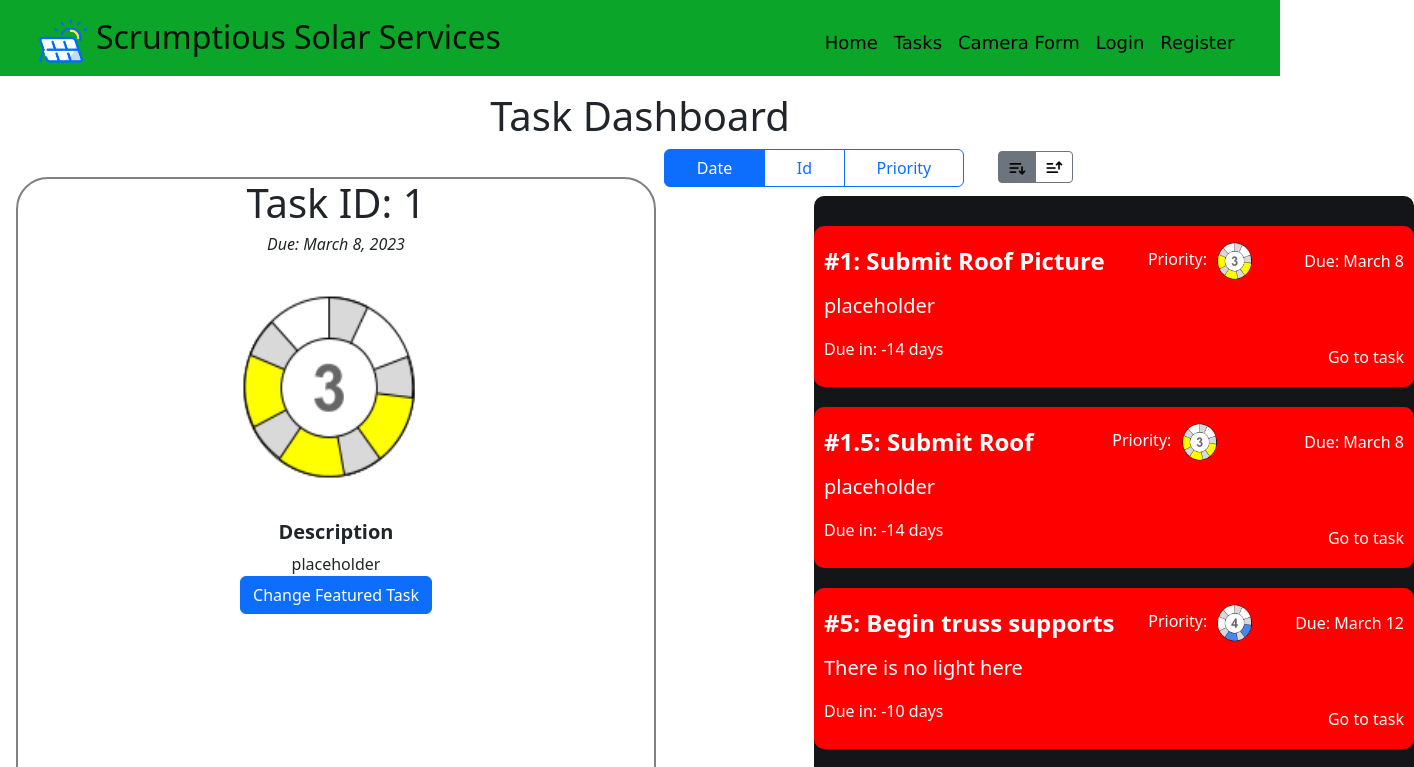
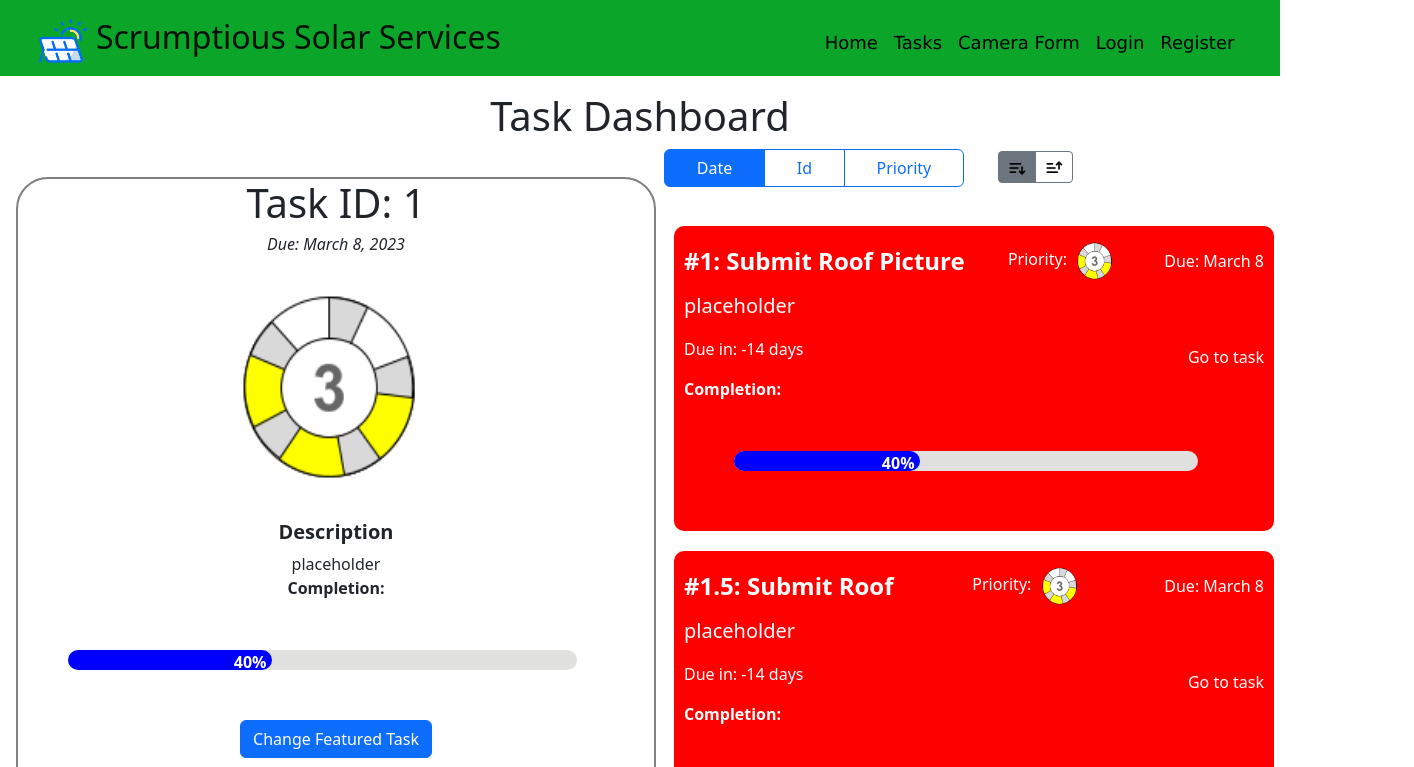
Before and after one commit to joshbernsteint/team11-scrumptious_7, a React (Create React App) app: page / in a window 1280 px wide. Shown: the top 767 px of the page, 1414 px wide, since content can reach past the window. Built offline with nearby package versions, Linux system fonts and the light colour scheme.

Commit message:
Integrated progress bar into task dashboard

```diff
--- a/src/App.css
+++ b/src/App.css
@@ -199,12 +199,12 @@
 
 .notification-bar {
   display: flex;
-  margin: 10px 25%;
+  margin: 10px;
   flex-direction: column;
-  align-items: center;
+  align-items: left;
   width: 50%;
   height: 200px;
-  background-color: #141518;
+  background-color: white;
   color:#ffffff;
   padding: 20px 0 20px 0;
   border-radius: 10px;
--- a/src/App.js
+++ b/src/App.js
@@ -31,7 +31,7 @@ function App() {
       description: "placeholder",
       priority: "3",
       date: "2023-03-8",
-      completed: "no",
+      completed: "40",
     },
     {
       id: "1.5",
@@ -42,7 +42,7 @@ function App() {
       description: "placeholder",
       priority: "3",
       date: "2023-03-8",
-      completed: "no",
+      completed: "15",
     },
     {
         id: "5",
@@ -53,7 +53,7 @@ function App() {
         description: "There is no light here",
         priority: "4",
         date: "2023-03-12",
-        completed: "no",
+        completed: "65",
 
     },
     {
@@ -65,7 +65,7 @@ function App() {
         description: "Put panels in place",
         priority: "1",
         date: "2023-03-30",
-        completed: "no",
+        completed: "30",
 
     },
     {
@@ -77,7 +77,7 @@ function App() {
         description: "Connect electrical wiring",
         priority: "2",
         date: "2023-03-31",
-        completed: "no",
+        completed: "90",
 
     },
   ]);
--- a/src/components/NotificationBar.js
+++ b/src/components/NotificationBar.js
@@ -64,7 +64,6 @@ function NotificationBar(props) {
         return sorted.reverse();
       }
     })
-
   const notis = (sortedWdir()).map((noti) => (
     <TaskNotification
       key={noti.title}
@@ -73,6 +72,7 @@ function NotificationBar(props) {
       date={noti.date}
       priority={priorities[parseInt(noti.priority)-1]}
       id={noti.id}
+      completed={noti.completed}
     ></TaskNotification>
   ));
 
--- a/src/components/ProgressBar.js
+++ b/src/components/ProgressBar.js
@@ -20,8 +20,8 @@ const ProgressBar = (props) => {
 
     const writing = {
         fontWeight: 'bold',
-        padding: 10,
-        color: 'white'
+        padding: 5,
+        color: 'white',
     }
 
     return (
--- a/src/components/TaskDashboard.js
+++ b/src/components/TaskDashboard.js
@@ -3,6 +3,7 @@ import { Stack, Card, ButtonGroup, ToggleButton, Button, Modal } from 'react-boo
 import { useRef, useState, useEffect } from 'react'
 import TaskStatus from './TaskStatus';
 import NotificationBar from './NotificationBar';
+import ProgressBar from './ProgressBar';
 
 const priorities=[
     <img src="/priorities/p1.png" className="priority-Images"/>,
@@ -44,6 +45,8 @@ function FocusedTask(props) {
            <h5><b>Description</b></h5>
            {selectedTask.description}<br/>
            <>
+           <b>Completion:</b>
+           <ProgressBar bgcolor="blue" completed={selectedTask.completed}/>
         <Button variant="primary" onClick={handleShow}>
           Change Featured Task
         </Button>
--- a/src/components/TaskNotification.js
+++ b/src/components/TaskNotification.js
@@ -1,5 +1,6 @@
 import React from "react";
 import { useState } from "react";
+import ProgressBar from "./ProgressBar";
 
 function TaskNotification(props) {
   const dateT = props.date;
@@ -56,10 +57,13 @@ function TaskNotification(props) {
         <p className="task-status">
           Due in: {caltime.toString()} {format}
         </p>
-        <a href="/" className="task-href">
+        <a href={`/tasks/#${props.id}`} className="task-href">
           Go to task
         </a>
       </div>
+      <b>Completion:</b>
+      <ProgressBar bgcolor="blue" completed={props.completed}/>
+
     </div>
   );
 }
```
